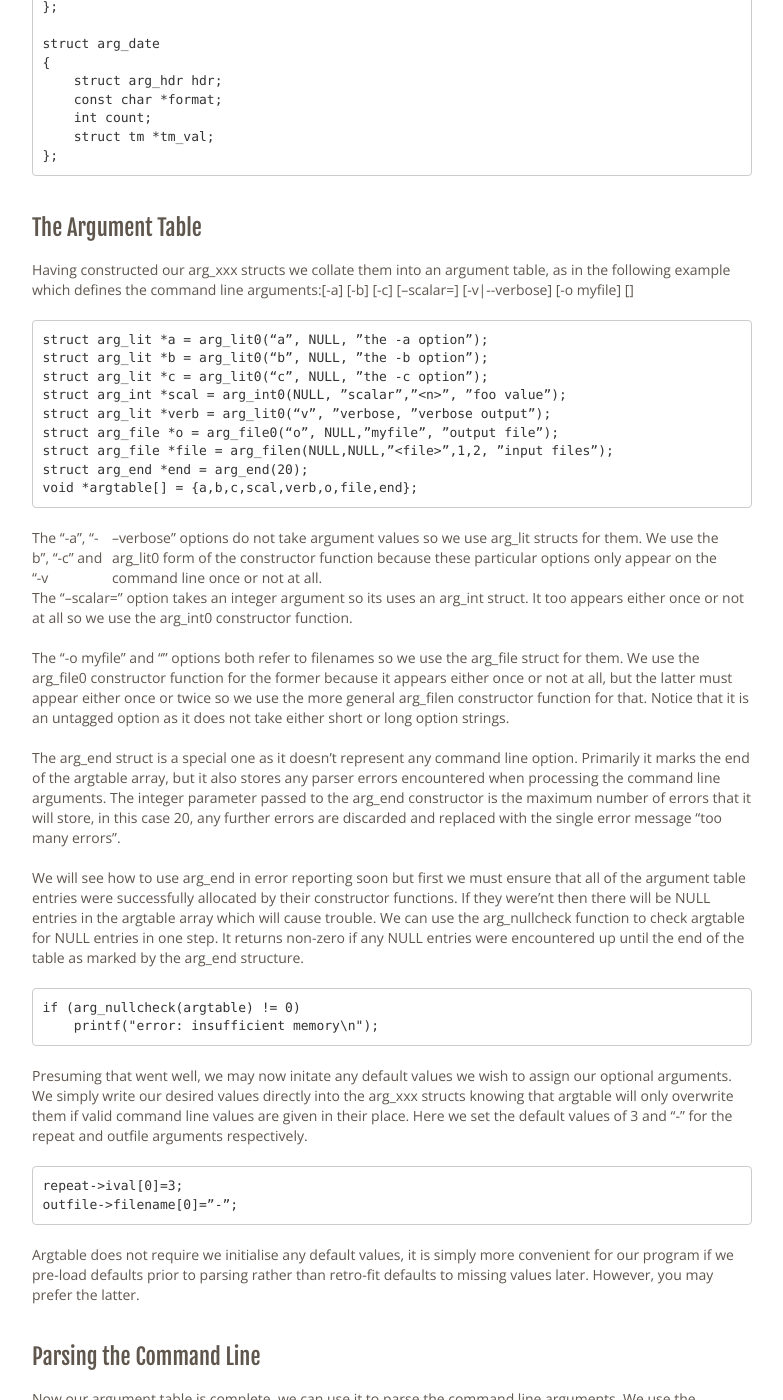
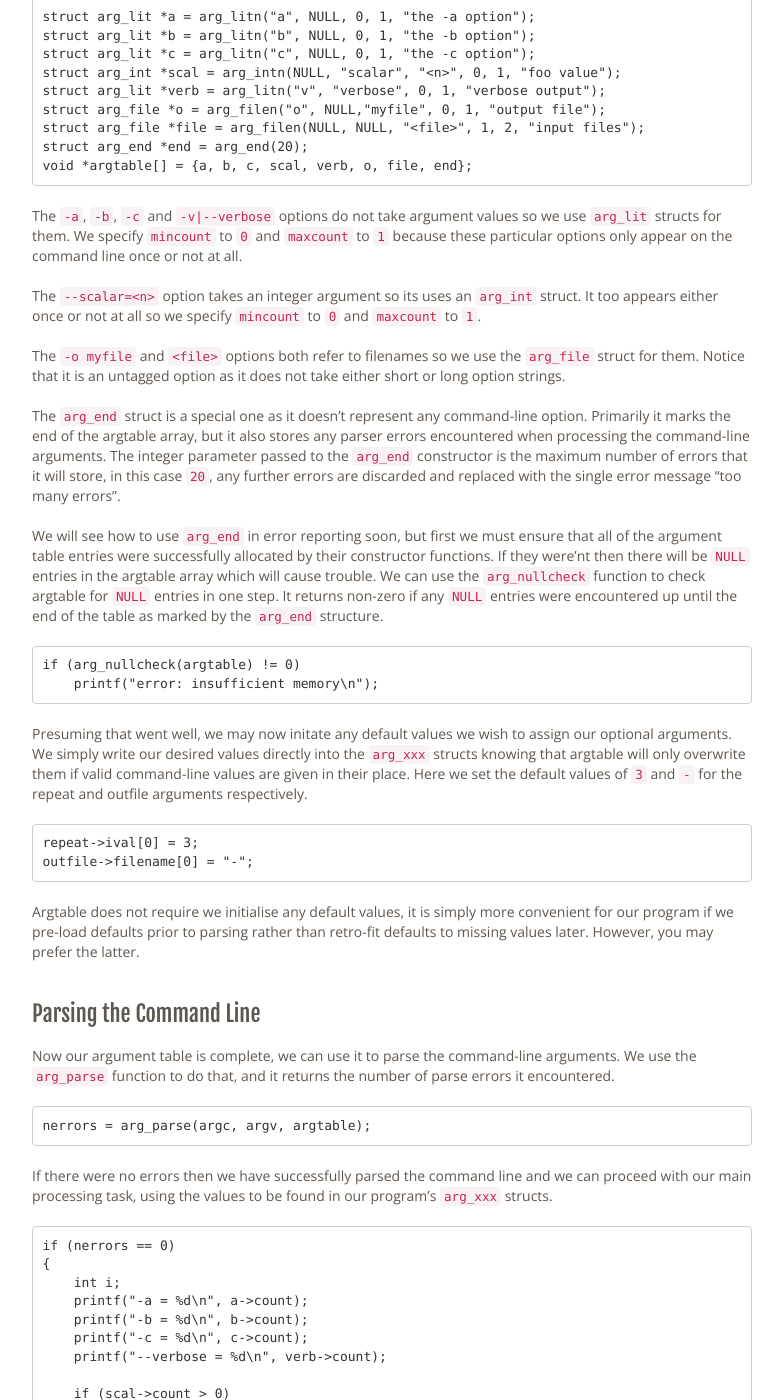
Before and after one commit to argtable/argtable.github.io, a Jekyll site: the page built from tutorial/index.md, in a window 1280 px wide and 1400 px high, scrolled down 4982 px. Shown: the whole window, without its empty margins (248-1031 px from the left). Built offline with Jekyll 4.4.1, drawn with Linux system fonts in a browser that asks for light colours; nearby versions of some CDN libraries; Markdown is read by kramdown in place of the engine named in the settings; some of the changed text lies outside the part shown.

Commit message:
Task #5: Add tutorial Description: Revise the content. Reviewer: tomghuang

````diff
--- a/tutorial/index.md
+++ b/tutorial/index.md
@@ -107,7 +107,7 @@
 
 To define the command line options, you have to create an `arg_xxx` struct for each type of argument required and collate them into an array that we call the **argument table**. The order of the structs in the argument table defines the order in which the command line options are expected, although the parsing order really only matters for untagged options. The argument table itself is just an array of void pointers, and by convention each `arg_xxx` struct has a known `arg_hdr` struct as its first entry that the argtable functions use to identify the structure.
 
-For example, let us consider the `arg_int` struct, which is used for command-line options taking integer arguments, as in -–scalar=7.
+For example, let us consider the `arg_int` struct, which is used for command-line options taking integer arguments, as in `-–scalar=7`.
 
 ```
 struct arg_int
@@ -118,21 +118,9 @@
 };
 ```
 
-The struct's first data member, hdr, holds the “private” data used by the argtable library functions. It contains things like the argument's tag string and so on. Direct access to this data is openly permitted, but it rarely necessary to do so. The ival member variable points to an array of integers that hold the values extracted from the command line and count gives the number of values held in the array. The storage for the ival array is allocated when the arg_int is constructed. This must done with one of the dedicated arg_int constructor functions:
+The first data member of the struct, `hdr`, holds the **private** data used by the Argtable3 library functions. It contains things like the argument's tag string and so on. Direct access to this data is openly permitted, but it is rarely necessary to do so. The `ival` member variable points to an array of integers that hold the values extracted from the command line and `count` gives the number of values held in the array. The storage for the `ival` array is allocated when the `arg_int` is constructed. This must done with the `arg_int` constructor function:
 
 ```
-struct arg_int * arg_int0(
-    const char *shortopts,
-    const char *longopts,
-    const char *datatype,
-    const char *glossary);
-
-struct arg_int * arg_int1(
-    const char *shortopts,
-    const char *longopts,
-    const char *datatype,
-    const char *glossary);
-
 struct arg_int * arg_intn(
     const char* shortopts,
     const char* longopts,
@@ -142,38 +130,36 @@
     const char *glossary);
 ```
 
-All the argtable constructor functions work in the same manner; they allocate a block of memory that contains an arg_xxx struct at its head followed by storage for the local data for that structure, in this case the contents of the ival array. For this reason, you should never manually instantiate any arg_xxx struct yourself. Always use the constructor functions provided to allocate the structure and deallocate it using free when you are finished.
+The constructor functions of all argument types work in the same manner: they allocate a block of memory that contains an `arg_xxx` struct at its head followed by storage for the local data for that structure, in this case the contents of the `ival` array. For this reason, you should never manually instantiate any `arg_xxx` struct yourself. Always use the constructor functions provided to allocate the structure and deallocate it using free when you are finished.
 
-The three forms of the arg_int constructors represent the three most common uses of command line arguments: arg_int0 is for options that appear zero-or-once on the command line, arg_int1 is for options that appear exactly once on the command line, and arg_intn is for options that appear any number of times (within a given range). Thus arg_int0 and arg_int1 will both allocate one element to the ival array of the resulting structure, whereas arg_intn will allocate sufficient space for ival to store up to maxcount elements. The former are just specialised forms of the latter and are provided for convenience. Notice the arg_xxx0, arg_xxx1, and arg_xxxn naming convention applies likewise to all argtable constructor functions.
-
-Continuing with our arg_int example, the following code fragment will construct a integer type option of the form --scalar=<n> that must appear on the command line between 3 and 5 times inclusive.
+Continuing with our `arg_int` example, the following code snippet will construct an integer-type option of the form `--scalar=<n>` that must appear on the command line between 3 and 5 times inclusive.
 
 ```
 struct arg_int *s;
-s = arg_intn(NULL,”scalar”,”<n>”,3,5,“foo value”);
+s = arg_intn(NULL, "scalar", "<n>", 3, 5, "foo value");
 ```
 
-Upon completion s will point to a memory block containing the arg_int struct followed by the ival array of 5 elements.
+Upon completion `s` will point to a memory block containing the `arg_int` struct followed by the `ival` array of 5 elements.
 
 <<<img>>>
 
-As shown in the diagram, the s->hdr structure keeps, among other things, references back to the string parameters of the constructor function. The s->count variable is initialised to zero as it represents the number of valid values that are stored in the s->ival array after parsing the command line. The size of the s->ival array is instead given by s->hdr.maxcount.
+As shown in the diagram, the `s->hdr` structure keeps, among other things, references back to the string parameters of the constructor function. The `s->count` variable is initialised to zero as it represents the number of valid values that are stored in the `s->ival` array after parsing the command line. The size of the `s->ival` array is instead given by `s->hdr.maxcount`.
 
-In this example we omitted a short option form by passing a NULL shortopts parameter to the constructor function. If instead we passed shortops as, say, “k”
+In this example we omitted a short option form by passing a `NULL` shortopts parameter to the constructor function. If instead we passed shortops as, say, `"k"`:
 
 ```
-s = arg_intn(“k”,”scalar”,”<n>”,3,5,“foo value”);
+s = arg_intn("k", "scalar", "<n>", 3, 5, "foo value");
 ```
 
-then the resulting structure would be the same but the option could be accepted on the command line as either -k<n> or –scalar=<n> equivalently. Indeed, we can go even further and define multiple alternative forms for both the short and long options. Alternative short options are given a string of single characters, whereas long options are given as a comma separated string. For instance,
+then the resulting structure would be the same but the option could be accepted on the command line as either `-k<n>` or `-–scalar=<n>` equivalently. Indeed, we can go even further and define multiple alternative forms for both the short and long options. Alternative short options are given a string of single characters, whereas long options are given as a comma separated string. For instance,
 
 ```
-s = arg_intn(“kKx”,”scalar,foo”,”<n>”,3,5,“foo value”);
+s = arg_intn("kKx", "scalar,foo", "<n>", 3, 5, "foo value");
 ```
 
-will accept any of the following alternative forms on the command line: -k<n> -K<n> -x<n> --scalar=<n> --foo=<n>
+will accept any of the following alternative forms on the command line: `-k<n>` `-K<n>` `-x<n>` `--scalar=<n>` `--foo=<n>`
 
-Apart from arg_int, other arg_xxx structs of interest are:
+Apart from `arg_int`, other `arg_xxx` structs of interest are:
 
 ```
 struct arg_lit
@@ -224,40 +210,40 @@
 
 ### The Argument Table
 
-Having constructed our arg_xxx structs we collate them into an argument table, as in the following example which defines the command line arguments:[-a] [-b] [-c] [--scalar=<n>] [-v|--verbose] [-o myfile] <file> [<file>]
+Having constructed our `arg_xxx` structs we collate them into an argument table, as in the following example which defines the command line arguments: `[-a] [-b] [-c] [--scalar=<n>] [-v|--verbose] [-o myfile] <file> [<file>]`
 
 ```
-struct arg_lit *a = arg_lit0(“a”, NULL, ”the -a option”);
-struct arg_lit *b = arg_lit0(“b”, NULL, ”the -b option”);
-struct arg_lit *c = arg_lit0(“c”, NULL, ”the -c option”);
-struct arg_int *scal = arg_int0(NULL, ”scalar”,”<n>”, ”foo value”);
-struct arg_lit *verb = arg_lit0(“v”, ”verbose, ”verbose output”);
-struct arg_file *o = arg_file0(“o”, NULL,”myfile”, ”output file”);
-struct arg_file *file = arg_filen(NULL,NULL,”<file>”,1,2, ”input files”);
+struct arg_lit *a = arg_litn("a", NULL, 0, 1, "the -a option");
+struct arg_lit *b = arg_litn("b", NULL, 0, 1, "the -b option");
+struct arg_lit *c = arg_litn("c", NULL, 0, 1, "the -c option");
+struct arg_int *scal = arg_intn(NULL, "scalar", "<n>", 0, 1, "foo value");
+struct arg_lit *verb = arg_litn("v", "verbose", 0, 1, "verbose output");
+struct arg_file *o = arg_filen("o", NULL,"myfile", 0, 1, "output file");
+struct arg_file *file = arg_filen(NULL, NULL, "<file>", 1, 2, "input files");
 struct arg_end *end = arg_end(20);
-void *argtable[] = {a,b,c,scal,verb,o,file,end};
+void *argtable[] = {a, b, c, scal, verb, o, file, end};
 ```
 
-The “-a”, “-b”, “-c” and “-v|--verbose” options do not take argument values so we use arg_lit structs for them. We use the arg_lit0 form of the constructor function because these particular options only appear on the command line once or not at all.
+The `-a`, `-b`, `-c` and `-v|--verbose` options do not take argument values so we use `arg_lit` structs for them. We specify `mincount` to `0` and `maxcount` to `1` because these particular options only appear on the command line once or not at all.
 
-The “--scalar=<n>” option takes an integer argument so its uses an arg_int struct. It too appears either once or not at all so we use the arg_int0 constructor function.
+The `--scalar=<n>` option takes an integer argument so its uses an `arg_int` struct. It too appears either once or not at all so we specify `mincount` to `0` and `maxcount` to `1`.
 
-The “-o myfile” and “<file>” options both refer to filenames so we use the arg_file struct for them. We use the arg_file0 constructor function for the former because it appears either once or not at all, but the latter must appear either once or twice so we use the more general arg_filen constructor function for that. Notice that it is an untagged option as it does not take either short or long option strings.
+The `-o myfile` and `<file>` options both refer to filenames so we use the `arg_file` struct for them. Notice that it is an untagged option as it does not take either short or long option strings.
 
-The arg_end struct is a special one as it doesn't represent any command line option. Primarily it marks the end of the argtable array, but it also stores any parser errors encountered when processing the command line arguments. The integer parameter passed to the arg_end constructor is the maximum number of errors that it will store, in this case 20, any further errors are discarded and replaced with the single error message “too many errors”.
+The `arg_end` struct is a special one as it doesn't represent any command-line option. Primarily it marks the end of the argtable array, but it also stores any parser errors encountered when processing the command-line arguments. The integer parameter passed to the `arg_end` constructor is the maximum number of errors that it will store, in this case `20`, any further errors are discarded and replaced with the single error message "too many errors".
 
-We will see how to use arg_end in error reporting soon but first we must ensure that all of the argument table entries were successfully allocated by their constructor functions. If they were'nt then there will be NULL entries in the argtable array which will cause trouble. We can use the arg_nullcheck function to check argtable for NULL entries in one step. It returns non-zero if any NULL entries were encountered up until the end of the table as marked by the arg_end structure.
+We will see how to use `arg_end` in error reporting soon, but first we must ensure that all of the argument table entries were successfully allocated by their constructor functions. If they were'nt then there will be `NULL` entries in the argtable array which will cause trouble. We can use the `arg_nullcheck` function to check argtable for `NULL` entries in one step. It returns non-zero if any `NULL` entries were encountered up until the end of the table as marked by the `arg_end` structure.
 
 ```
 if (arg_nullcheck(argtable) != 0)
     printf("error: insufficient memory\n");
 ```
 
-Presuming that went well, we may now initate any default values we wish to assign our optional arguments. We simply write our desired values directly into the arg_xxx structs knowing that argtable will only overwrite them if valid command line values are given in their place. Here we set the default values of 3 and “-” for the repeat and outfile arguments respectively.
+Presuming that went well, we may now initate any default values we wish to assign our optional arguments. We simply write our desired values directly into the `arg_xxx` structs knowing that argtable will only overwrite them if valid command-line values are given in their place. Here we set the default values of `3` and `-` for the repeat and outfile arguments respectively.
 
 ```
-repeat->ival[0]=3;
-outfile->filename[0]=”-”;
+repeat->ival[0] = 3;
+outfile->filename[0] = "-";
 ```
 
 Argtable does not require we initialise any default values, it is simply more convenient for our program if we pre-load defaults prior to parsing rather than retro-fit defaults to missing values later. However, you may prefer the latter.
@@ -265,28 +251,31 @@
 
 ### Parsing the Command Line
 
-Now our argument table is complete, we can use it to parse the command line arguments. We use the arg_parse function to do that, and it returns the number of parse errors it encountered.
+Now our argument table is complete, we can use it to parse the command-line arguments. We use the `arg_parse` function to do that, and it returns the number of parse errors it encountered.
 
 ```
-nerrors = arg_parse(argc,argv,argtable);
+nerrors = arg_parse(argc, argv, argtable);
 ```
 
-If there were no errors then we have successfully parsed the command line and we can proceed with our main processing task, using the values to be found in our program's arg_xxx structs.
+If there were no errors then we have successfully parsed the command line and we can proceed with our main processing task, using the values to be found in our program's `arg_xxx` structs.
 
 ```
-if (nerrors==0)
+if (nerrors == 0)
 {
     int i;
-    printf(“-a = %d\n”, a->count);
-    printf(“-b = %d\n”, b->count);
-    printf(“-c = %d\n”, c->count);
-    printf(“--verbose = %d\n”, verb->count);
+    printf("-a = %d\n", a->count);
+    printf("-b = %d\n", b->count);
+    printf("-c = %d\n", c->count);
+    printf("--verbose = %d\n", verb->count);
+
     if (scal->count > 0)
-    printf(“--scalar=%d\n”,scal->ival[0]);
+        printf(“--scalar=%d\n”, scal->ival[0]);
+
     if (o->count > 0)
-    printf(“-o %s\n”,o->filename[0]);
-    for (i=0; i<file->count; i++)
-    printf(“file[%d]=%s\n”,i,file->filename[i]);
+        printf(“-o %s\n”, o->filename[0]);
+
+    for (i = 0; i < file->count; i++)
+        printf(“file[%d]=%s\n”, i, file->filename[i]);
 };
 ```
 
@@ -299,14 +288,14 @@
 void arg_print_errors(FILE* fp, struct arg_end* end, const char* progname);
 ```
 
-We pass the function a pointer to the argument table's arg_end struct as well as the name of the program which is prependend to each error message. The program name can be NULL if not required.
+We pass the function a pointer to the argument table's `arg_end` struct as well as the name of the program which is prependend to each error message. The program name can be `NULL` if not required.
 
 ```
 If (nerrors > 0)
-    arg_print_errors(stdout,end,”myprog”);
+    arg_print_errors(stdout, end, "myprog");
 ```
 
-This example illustrates the results of invoking our example program with incorrect command line options:
+This example illustrates the results of invoking our example program with incorrect command-line options:
 
 ```
 $ ./myprog -x -y -z --scalar=hello --verby
@@ -355,16 +344,15 @@
 
 ### Displaying the Option Glossary
 
-The individual entries of the argument table can be displayed in a glossary layout by the arg_print_glossary function. It displays the full syntax of each argument table entry followed by each table entry's glossary string – the glossary string is the last parameter passed to the arg_xxx constructor functions. Table entries with NULL glossary strings are not displayed.
+The individual entries of the argument table can be displayed in a glossary layout by the `arg_print_glossary` function. It displays the full syntax of each argument table entry followed by each table entry's glossary string – the glossary string is the last parameter passed to the `arg_xxx` constructor functions. Table entries with `NULL` glossary strings are not displayed.
 
 ```
 void arg_print_glossary(FILE *fp, void **argtable, const char *format);
 ```
 
-The format string passed to the arg_print_glossary function is actually a printf style format string. It should contain exactly two “%s” format parameters, the first is used to control the printf format of the option's syntax string and the second is for the argument's glossary string. A typical format string would be " %-25s %s\n". The format string allows fine control over the display formatting but demands dilligence as any unexpected parameters in it will cause unpredictable results. Here is the results of calling arg_print_glossary on our earlier example argument table:
+The format string passed to the `arg_print_glossary` function is actually a printf style format string. It should contain exactly two `%s` format parameters, the first is used to control the `printf` format of the option's syntax string and the second is for the argument's glossary string. A typical format string would be `" %-25s %s\n"`. The format string allows fine control over the display formatting but demands dilligence as any unexpected parameters in it will cause unpredictable results. Here is the results of calling `arg_print_glossary` on our earlier example argument table:
 
 ```
-
 -a
 -b
 -c
````
Also changed, not shown: other parts of tutorial/index.md (+5 -5 lines).
